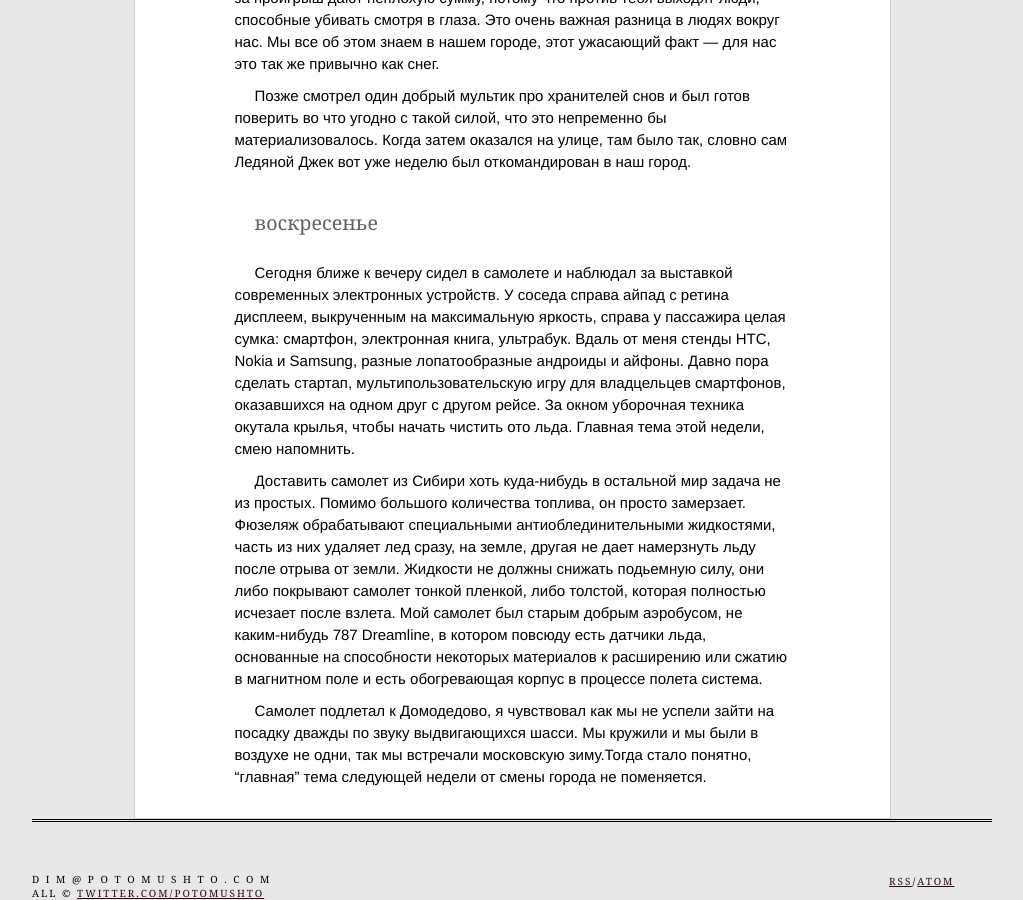
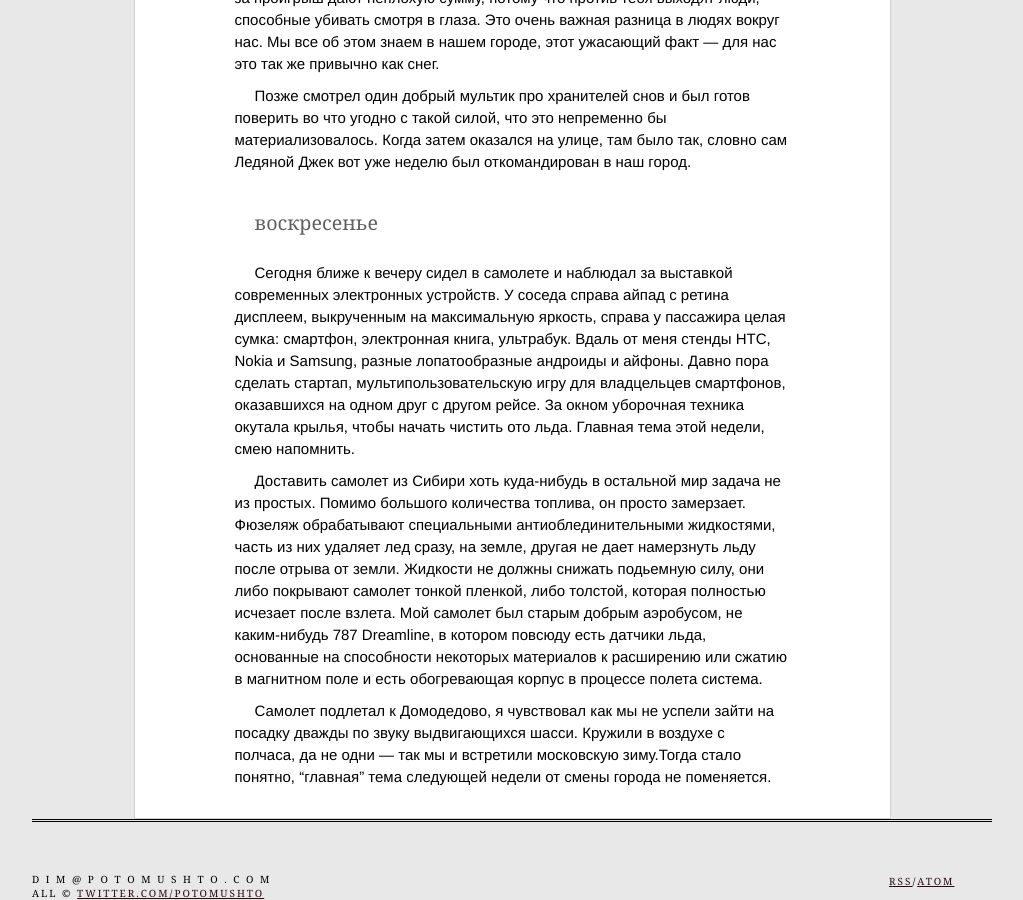
Before and after one commit to ptmt/ptmt.github.com, a Jekyll site: the page built from _posts/2012-11-30-snow.md, in a window 1280 px wide and 900 px high, scrolled down 2301 px. Shown: the whole window, without its empty margins (128-1151 px from the left). Built offline with Jekyll 4.4.1, drawn with Linux system fonts in a browser that asks for light colours; Markdown is read by kramdown in place of the engine named in the settings; some of the changed text lies outside the part shown.

Commit message:
Update _posts/2012-11-30-snow.md

```diff
--- a/_posts/2012-11-30-snow.md
+++ b/_posts/2012-11-30-snow.md
@@ -58,4 +58,4 @@ title: Снег
 
 Доставить самолет из Сибири хоть куда-нибудь в остальной мир задача не из простых. Помимо большого количества топлива, он просто замерзает. Фюзеляж обрабатывают специальными антиоблединительными жидкостями, часть из них удаляет лед сразу, на земле, другая не дает намерзнуть льду после отрыва от земли. Жидкости не должны снижать подьемную силу, они либо покрывают самолет тонкой пленкой, либо толстой, которая полностью исчезает после взлета. Мой самолет был старым добрым аэробусом,  не каким-нибудь 787 Dreamline, в котором повсюду есть датчики льда, основанные на способности некоторых материалов к расширению или сжатию в магнитном поле и есть обогревающая корпус в процессе полета система.
 
-Самолет подлетал к Домодедово, я чувствовал как мы не успели зайти на посадку дважды по звуку выдвигающихся шасси. Мы кружили и мы были в воздухе не одни, так мы встречали московскую зиму.Тогда стало понятно, “главная” тема следующей недели от смены города не поменяется.
+Самолет подлетал к Домодедово, я чувствовал как мы не успели зайти на посадку дважды по звуку выдвигающихся шасси. Кружили в воздухе с полчаса, да не одни — так мы и встретили московскую зиму.Тогда стало понятно, “главная” тема следующей недели от смены города не поменяется.
```
Also changed, not shown: other parts of _posts/2012-11-30-snow.md (+1 -1 lines).
